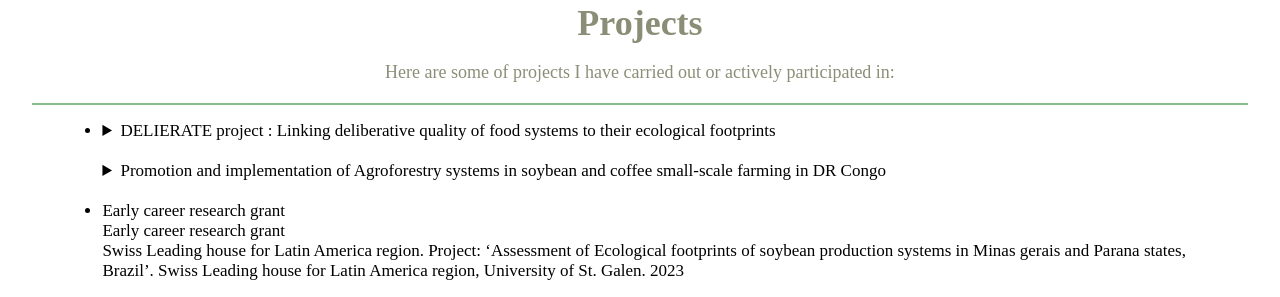
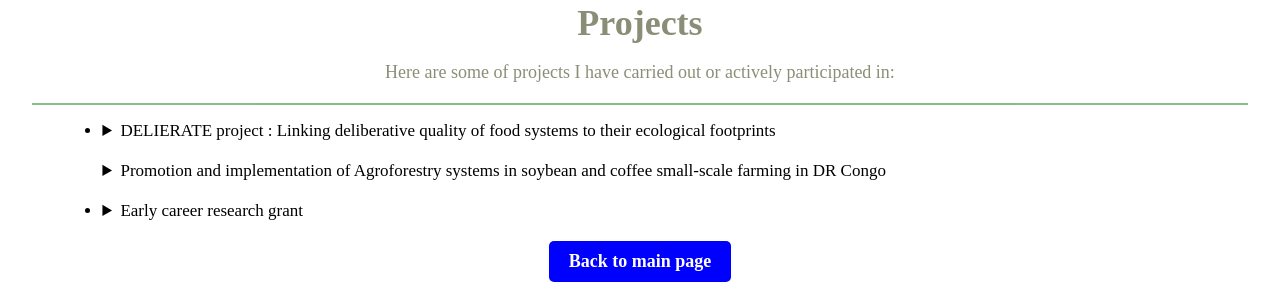
Before and after one commit to reussitemalembaka/reussitemalembaka.github.io, a Jekyll site: the page projects.html, which Jekyll copies as it is, in a window 1280 px wide, cut to the strip 0-297 px from the top of the page. Built offline with Jekyll 4.4.1, drawn with Linux system fonts in a browser that asks for light colours.

Commit message:
updates again

```diff
--- a/projects.html
+++ b/projects.html
@@ -49,12 +49,15 @@
 
                 <div class="listed-element">
                     <li>
+                        <details>
                         <summary> Early career research grant </summary>
                         <a>Early career research grant<br>
-                    Swiss Leading house for Latin America region.
-                    Project: ‘Assessment of Ecological footprints of soybean production systems in Minas gerais and Parana states, Brazil’.
-                    Swiss Leading house for Latin America region, University of St. Galen. 2023</a></li>
+                            Swiss Leading house for Latin America region.
+                            Project: ‘Assessment of Ecological footprints of soybean production systems in Minas gerais and Parana states, Brazil’.<br>
+                            Swiss Leading house for Latin America region, University of St. Galen. 2023</a></li>
+                         </details>
                 <!-- Add more projects as needed -->
+
                 </div>
         </ul>
         </div>
```
